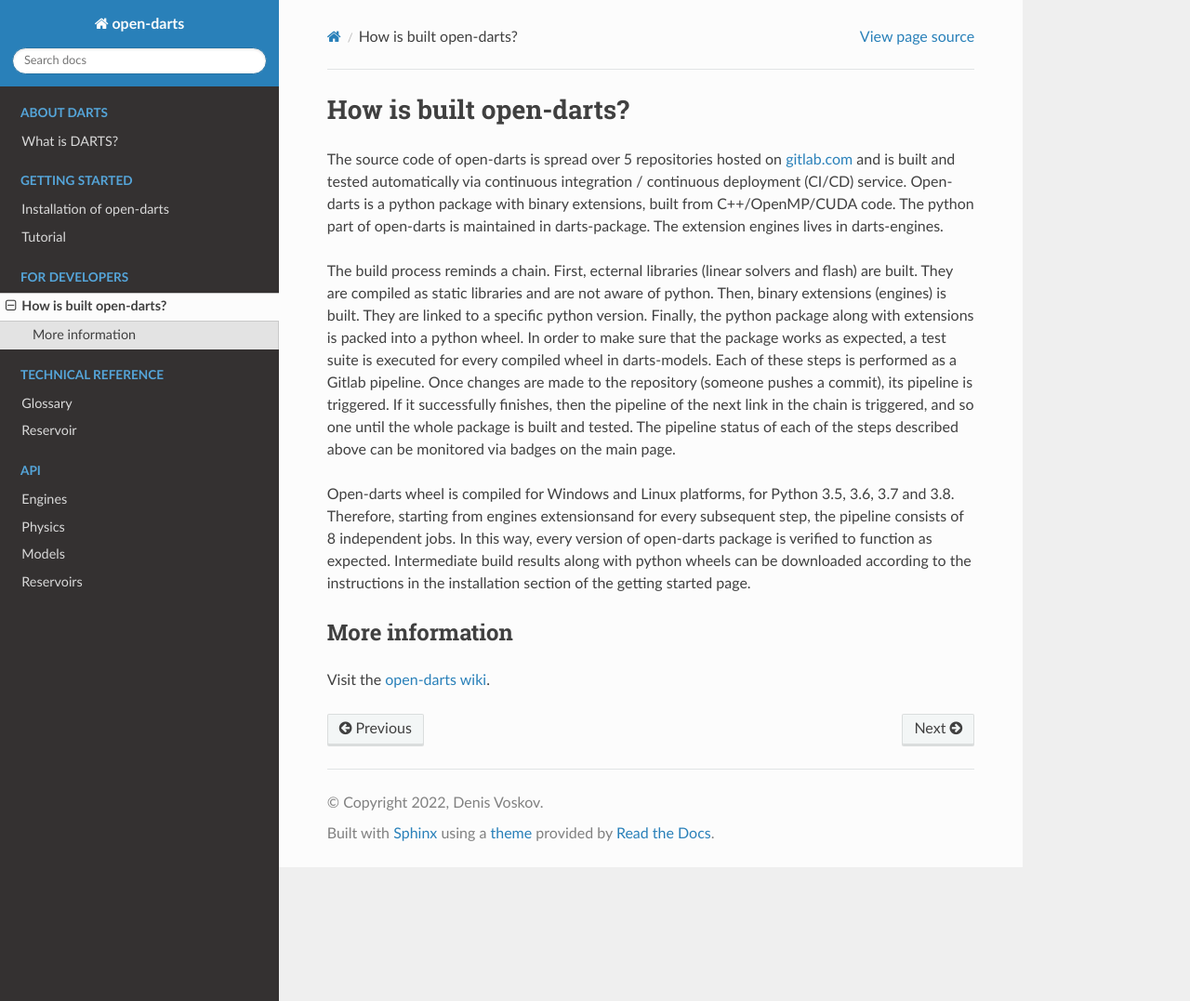
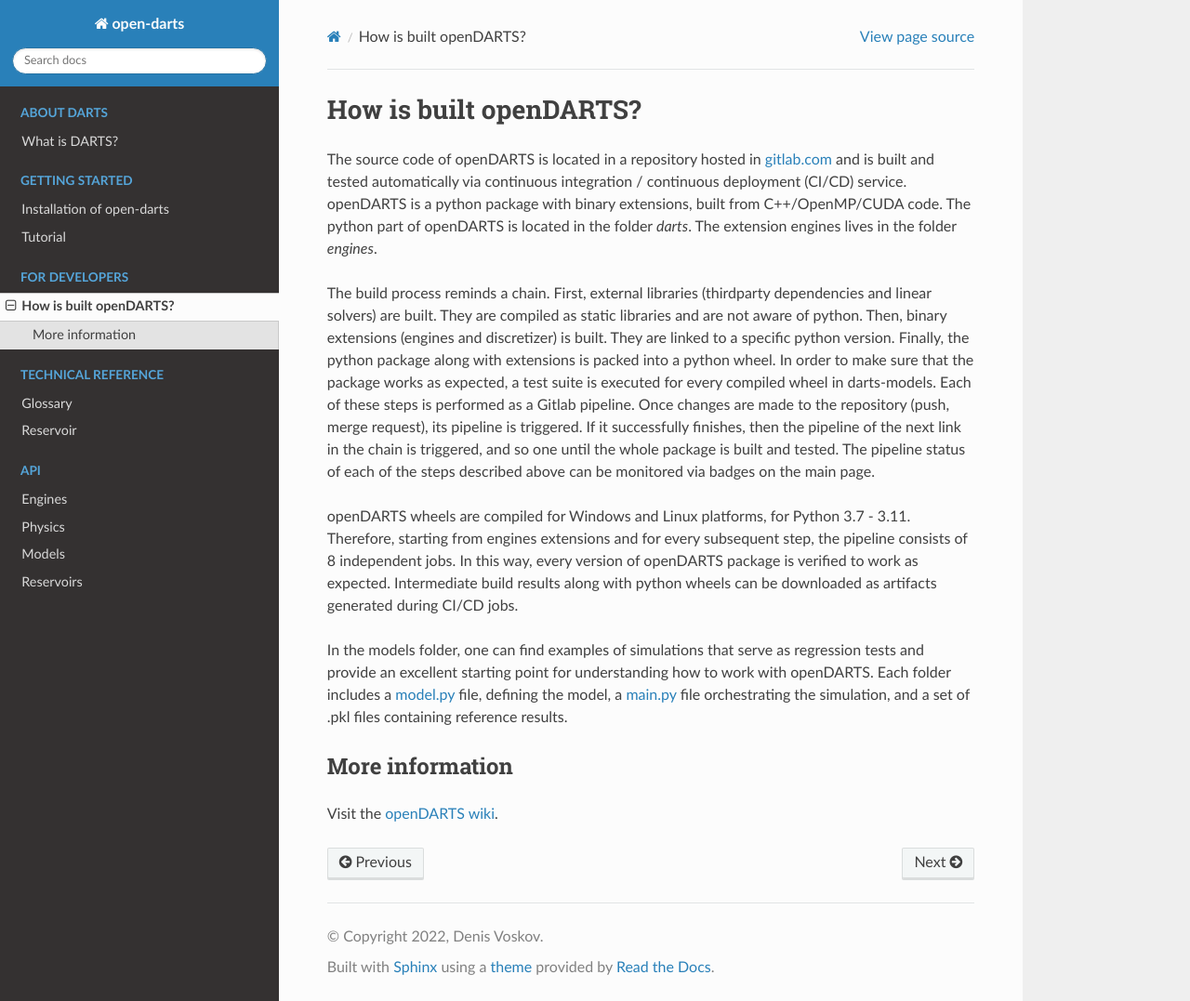
Before and after one commit to roderickperez/open-DARTS, a Sphinx documentation site: the page built from docs/for_developers/darts_gitlab_setup.md, in a window 1280 px wide and 1077 px high. Shown: the whole window at 93% size. Built offline with Sphinx 7.4.7 and the Read the Docs theme 2.0.0, drawn with Linux system fonts in a browser that asks for light colours.

Commit message:
Adds some infor to documentation and readme

```diff
--- a/docs/for_developers/darts_gitlab_setup.md
+++ b/docs/for_developers/darts_gitlab_setup.md
@@ -1,10 +1,13 @@
-# How is built open-darts?
+# How is built openDARTS?
 
-The source code of open-darts is spread over 5 repositories hosted on [gitlab.com](https://gitlab.com/open-darts/open-darts) and is built and tested automatically via continuous integration / continuous deployment (CI/CD) service. Open-darts is a python package with binary extensions, built from C++/OpenMP/CUDA code. The python part of open-darts is maintained in darts-package. The extension engines lives in darts-engines.
+The source code of openDARTS is located in a repository hosted in [gitlab.com](https://gitlab.com/open-darts/open-darts) and is built and tested automatically via continuous integration / continuous deployment (CI/CD) service. openDARTS is a python package with binary extensions, built from C++/OpenMP/CUDA code. The python part of openDARTS is located in the folder *darts*. The extension engines lives in the folder *engines*.
 
-The build process reminds a chain. First, ecternal libraries (linear solvers and flash) are built. They are compiled as static libraries and are not aware of python. Then, binary extensions (engines) is built. They are linked to a specific python version. Finally, the python package along with extensions is packed into a python wheel. In order to make sure that the package works as expected, a test suite is executed for every compiled wheel in darts-models. Each of these steps is performed as a Gitlab pipeline. Once changes are made to the repository (someone pushes a commit), its pipeline is triggered. If it successfully finishes, then the pipeline of the next link in the chain is triggered, and so one until the whole package is built and tested. The pipeline status of each of the steps described above can be monitored via badges on the main page.
+The build process reminds a chain. First, external libraries (thirdparty dependencies and linear solvers) are built. They are compiled as static libraries and are not aware of python. Then, binary extensions (engines and discretizer) is built. They are linked to a specific python version. Finally, the python package along with extensions is packed into a python wheel. In order to make sure that the package works as expected, a test suite is executed for every compiled wheel in darts-models. Each of these steps is performed as a Gitlab pipeline. Once changes are made to the repository (push, merge request), its pipeline is triggered. If it successfully finishes, then the pipeline of the next link in the chain is triggered, and so one until the whole package is built and tested. The pipeline status of each of the steps described above can be monitored via badges on the main page.
 
-Open-darts wheel is compiled for Windows and Linux platforms, for Python 3.5, 3.6, 3.7 and 3.8. Therefore, starting from engines extensionsand for every subsequent step, the pipeline consists of 8 independent jobs. In this way, every version of open-darts package is verified to function as expected. Intermediate build results along with python wheels can be downloaded according to the instructions in the installation section of the getting started page.
+openDARTS wheels are compiled for Windows and Linux platforms, for Python 3.7 - 3.11. Therefore, starting from engines extensions and for every subsequent step, the pipeline consists of 8 independent jobs. In this way, every version of openDARTS package is verified to work as expected. Intermediate build results along with python wheels can be downloaded as artifacts generated during CI/CD jobs.
+
+In the models folder, one can find examples of simulations that serve as regression tests and provide an excellent starting point for understanding how to work with openDARTS. Each folder includes a model.py file, defining the model, a main.py file orchestrating the simulation, and a set of .pkl files containing reference results.
 
 ## More information
-Visit the [open-darts wiki](https://gitlab.com/open-darts/open-darts/-/wikis/home).
+
+Visit the [openDARTS wiki](https://gitlab.com/open-darts/open-darts/-/wikis/home).
```
Also changed, not shown: README.md (+2 -0 lines).
